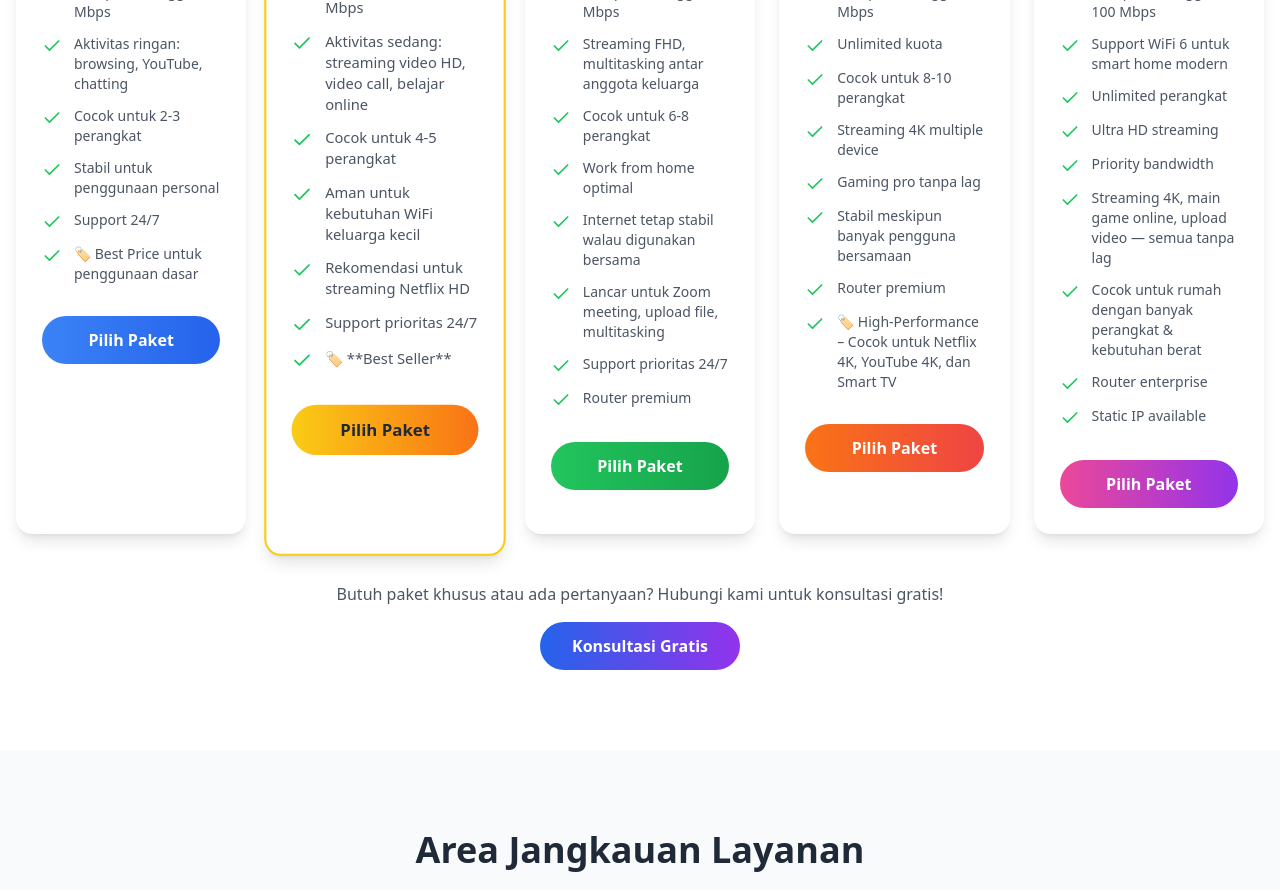
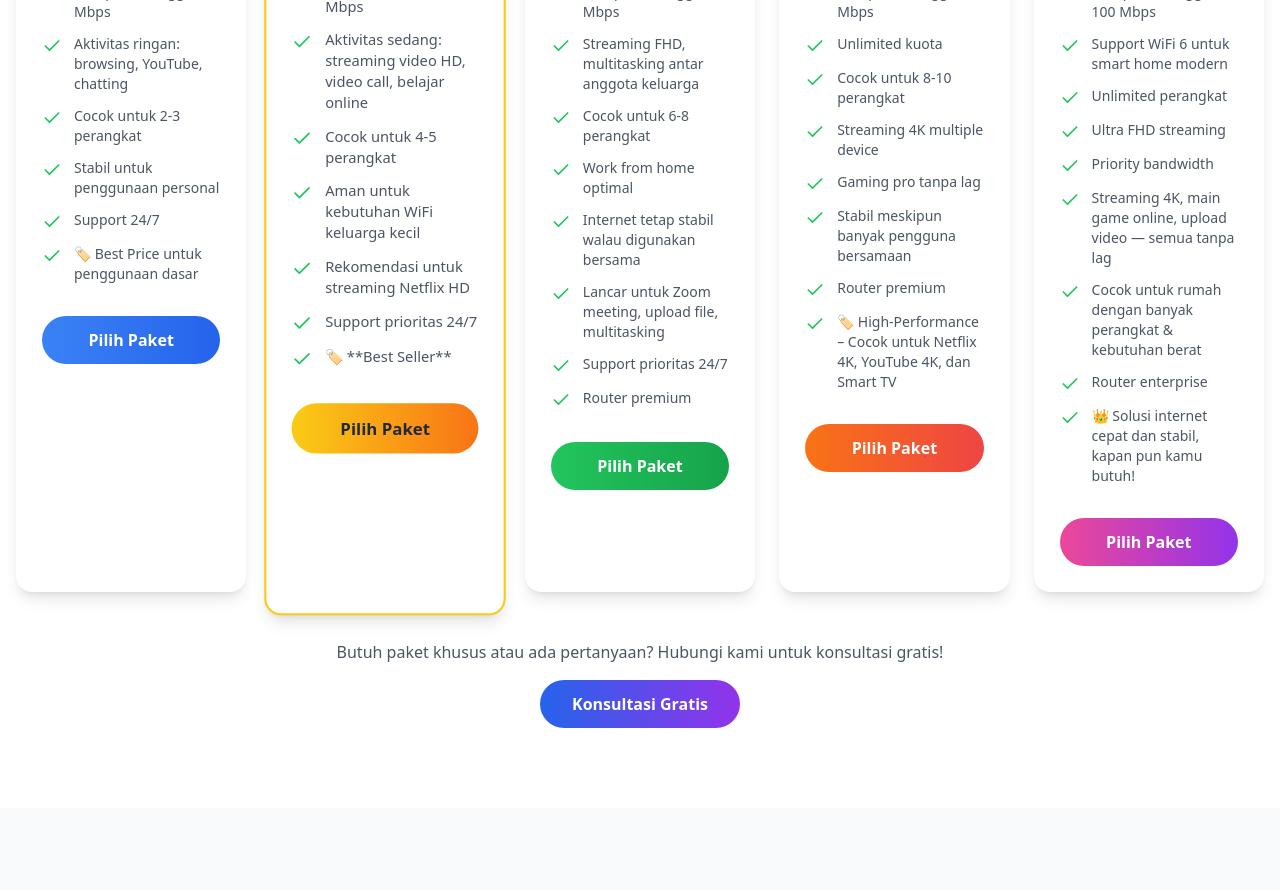
Before and after one commit to IR-design/web123, a React (Vite) app: page / in a window 1280 px wide. Shown: the part 2540-3430 px from the top of the page. Built offline with nearby package versions, Linux system fonts and the light colour scheme.

Commit message:
Updated Packages.tsx

```diff
--- a/src/components/Packages.tsx
+++ b/src/components/Packages.tsx
@@ -90,12 +90,12 @@ const Packages = () => {
         'Kecepatan hingga 100 Mbps',
         'Support WiFi 6 untuk smart home modern',
         'Unlimited perangkat',
-        'Ultra HD streaming',
+        'Ultra FHD streaming',
         'Priority bandwidth',
         'Streaming 4K, main game online, upload video — semua tanpa lag',
         'Cocok untuk rumah dengan banyak perangkat & kebutuhan berat',
         'Router enterprise',
-        'Static IP available'
+        '👑 Solusi internet cepat dan stabil, kapan pun kamu butuh!'
       ],
       icon: Crown,
       popular: false,
```
